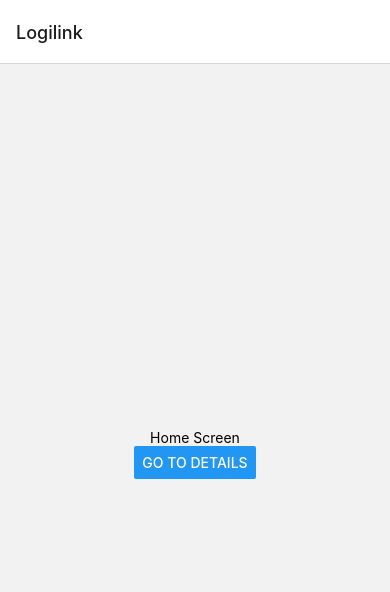
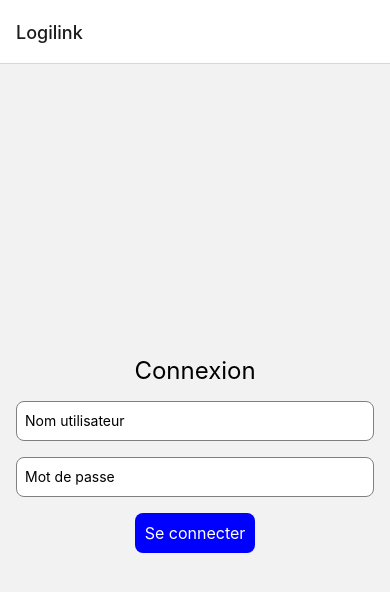
Before and after one commit to starozytny/nompaw-app, a React Native app: screen /Home in a window 390 px wide. Shown: the top 592 px of the page. Built offline with nearby package versions, Linux system fonts and the light colour scheme.

Commit message:
use alias

```diff
--- a/App.js
+++ b/App.js
@@ -2,8 +2,7 @@ import { StatusBar } from 'expo-status-bar';
 import { Button, Text, View } from 'react-native';
 import { NavigationContainer } from "@react-navigation/native";
 import { createNativeStackNavigator } from '@react-navigation/native-stack';
-
-import { API_URL } from "@env";
+import { LoginScreen } from "@screens/Security/LoginScreen";
 
 const Stack = createNativeStackNavigator();
 
@@ -13,7 +12,7 @@ export default function App() {
           <Stack.Navigator initialRouteName="Home">
               <Stack.Screen
                   name="Home"
-                  component={HomeScreen}
+                  component={LoginScreen}
                   options={{ title: 'Logilink' }}
               />
               <Stack.Screen name="Dashboard" component={Dashboard} />
@@ -23,20 +22,6 @@ export default function App() {
   );
 }
 
-function HomeScreen({ navigation }) {
-    console.log(API_URL)
-    return (
-        <View style={{ flex: 1, alignItems: 'center', justifyContent: 'center' }}>
-            <Text>Home Screen</Text>
-            <Button
-                title="Go to Details"
-                onPress={() => navigation.navigate('Dashboard')}
-            />
-        </View>
-    );
-}
-
-
 function Dashboard() {
     return (
         <View style={{ flex: 1, alignItems: 'center', justifyContent: 'center' }}>
--- a/babel.config.js
+++ b/babel.config.js
@@ -3,14 +3,27 @@ module.exports = function(api) {
   return {
     presets: ['babel-preset-expo'],
     plugins: [
-      ["module:react-native-dotenv", {
+      [
+        "module:react-native-dotenv",
+        {
           "envName": "APP_ENV",
           "moduleName": "@env",
           "path": ".env",
           "safe": false,
           "allowUndefined": true,
           "verbose": false
-      }]
+        }
+      ],
+      [
+        'module-resolver',
+        {
+          root: ['./src'],
+          extensions: ['.ios.js', '.android.js', '.js', '.ts', '.tsx', 'jsx', '.json'],
+          alias: {
+            "@screens": "./src/screens",
+          }
+        }
+      ]
     ]
   };
 };
--- a/src/screens/Security/LoginScreen.jsx
+++ b/src/screens/Security/LoginScreen.jsx
@@ -1,95 +1,95 @@
-// import React, { useState } from 'react';
-//
-// import { API_URL } from '@env';
-//
-// import axios from 'axios';
-//
-// import { View, TextInput, StyleSheet, Text, TouchableOpacity } from 'react-native';
-// import { setGenericPassword } from "react-native-keychain";
-//
-// export const LoginScreen = ({ navigation }) => {
-//     const [credentials, setCredentials] = useState({
-//         username: '',
-//         password: '',
-//     });
-//     console.log(API_URL + '/login_check')
-//
-//     const handleLogin = async () => {
-//         try {
-//             // Envoie les informations de connexion sous forme de JSON
-//             const response = await axios.post(
-//                 API_URL + '/login_check',
-//                 credentials,
-//                 {
-//                     headers: {'Content-Type': 'application/json'}
-//                 }
-//             );
-//
-//             await setGenericPassword("token", response.data.token);
-//             console.log('Token', response.data);
-//
-//             navigation.navigate('Dashboard')
-//         } catch (error) {
-//             console.log('Erreur de LoginService', error);
-//         }
-//     };
-//
-//     return (
-//         <View style={styles.container}>
-//             <Text style={styles.title}>Connexion</Text>
-//             <TextInput
-//                 style={styles.input}
-//                 placeholder="Nom utilisateur"
-//                 keyboardType="email-address"
-//                 autoCapitalize="none"
-//                 value={credentials.username}
-//                 onChangeText={(text) => setCredentials({ ...credentials, username: text })}
-//             />
-//
-//             <TextInput
-//                 style={styles.input}
-//                 placeholder="Mot de passe"
-//                 autoCapitalize="none"
-//                 secureTextEntry
-//                 value={credentials.password}
-//                 onChangeText={(text) => setCredentials({ ...credentials, password: text })}
-//             />
-//             <TouchableOpacity style={styles.loginButton} onPress={handleLogin}>
-//                 <Text style={styles.buttonText}>Se connecter</Text>
-//             </TouchableOpacity>
-//         </View>
-//     );
-// };
-//
-// const styles = StyleSheet.create({
-//     container: {
-//         flex: 1,
-//         justifyContent: 'center',
-//         alignItems: 'center',
-//         padding: 16,
-//     },
-//     title: {
-//         fontSize: 24,
-//         marginBottom: 16,
-//     },
-//     input: {
-//         width: '100%',
-//         height: 40,
-//         borderColor: 'gray',
-//         backgroundColor: 'white',
-//         borderWidth: 1,
-//         borderRadius: 8,
-//         marginBottom: 16,
-//         paddingLeft: 8,
-//     },
-//     loginButton: {
-//         backgroundColor: 'blue',
-//         padding: 10,
-//         borderRadius: 8,
-//         alignItems: 'center',
-//     },
-//     buttonText: {
-//         color: 'white',
-//         fontSize: 16,
-//     },
-// });
+import React, { useState } from 'react';
+
+import { API_URL } from '@env';
+
+import axios from 'axios';
+
+import { View, TextInput, StyleSheet, Text, TouchableOpacity } from 'react-native';
+import { setGenericPassword } from "react-native-keychain";
+
+export const LoginScreen = ({ navigation }) => {
+    const [credentials, setCredentials] = useState({
+        username: '',
+        password: '',
+    });
+    console.log(API_URL + '/login_check')
+
+    const handleLogin = async () => {
+        try {
+            // Envoie les informations de connexion sous forme de JSON
+            const response = await axios.post(
+                API_URL + '/login_check',
+                credentials,
+                {
+                    headers: {'Content-Type': 'application/json'}
+                }
+            );
+
+            await setGenericPassword("token", response.data.token);
+            console.log('Token', response.data);
+
+            navigation.navigate('Dashboard')
+        } catch (error) {
+            console.log('Erreur de LoginService', error);
+        }
+    };
+
+    return (
+        <View style={styles.container}>
+            <Text style={styles.title}>Connexion</Text>
+            <TextInput
+                style={styles.input}
+                placeholder="Nom utilisateur"
+                keyboardType="email-address"
+                autoCapitalize="none"
+                value={credentials.username}
+                onChangeText={(text) => setCredentials({ ...credentials, username: text })}
+            />
+
+            <TextInput
+                style={styles.input}
+                placeholder="Mot de passe"
+                autoCapitalize="none"
+                secureTextEntry
+                value={credentials.password}
+                onChangeText={(text) => setCredentials({ ...credentials, password: text })}
+            />
+            <TouchableOpacity style={styles.loginButton} onPress={handleLogin}>
+                <Text style={styles.buttonText}>Se connecter</Text>
+            </TouchableOpacity>
+        </View>
+    );
+};
+
+const styles = StyleSheet.create({
+    container: {
+        flex: 1,
+        justifyContent: 'center',
+        alignItems: 'center',
+        padding: 16,
+    },
+    title: {
+        fontSize: 24,
+        marginBottom: 16,
+    },
+    input: {
+        width: '100%',
+        height: 40,
+        borderColor: 'gray',
+        backgroundColor: 'white',
+        borderWidth: 1,
+        borderRadius: 8,
+        marginBottom: 16,
+        paddingLeft: 8,
+    },
+    loginButton: {
+        backgroundColor: 'blue',
+        padding: 10,
+        borderRadius: 8,
+        alignItems: 'center',
+    },
+    buttonText: {
+        color: 'white',
+        fontSize: 16,
+    },
+});
```
Also changed, not shown: package.json (+6 -2 lines), src/screens/App/Dashboard.jsx (+31 -31 lines), tsconfig.json (added, +14 -0 lines), 1 other file (tests, documents, lock files or other folders). Lines whose indentation alone changed are shown as unchanged.
